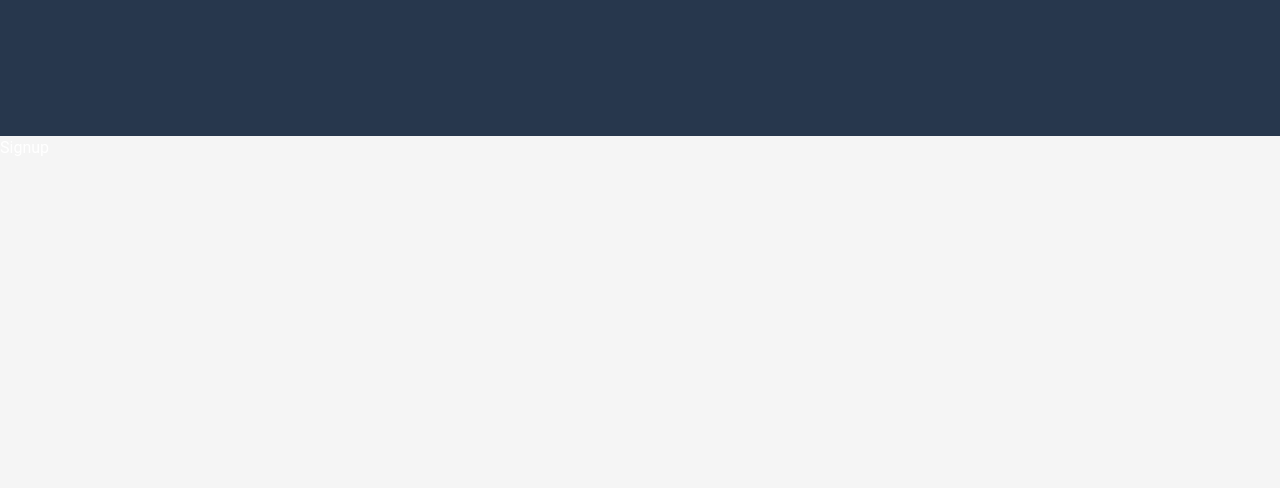
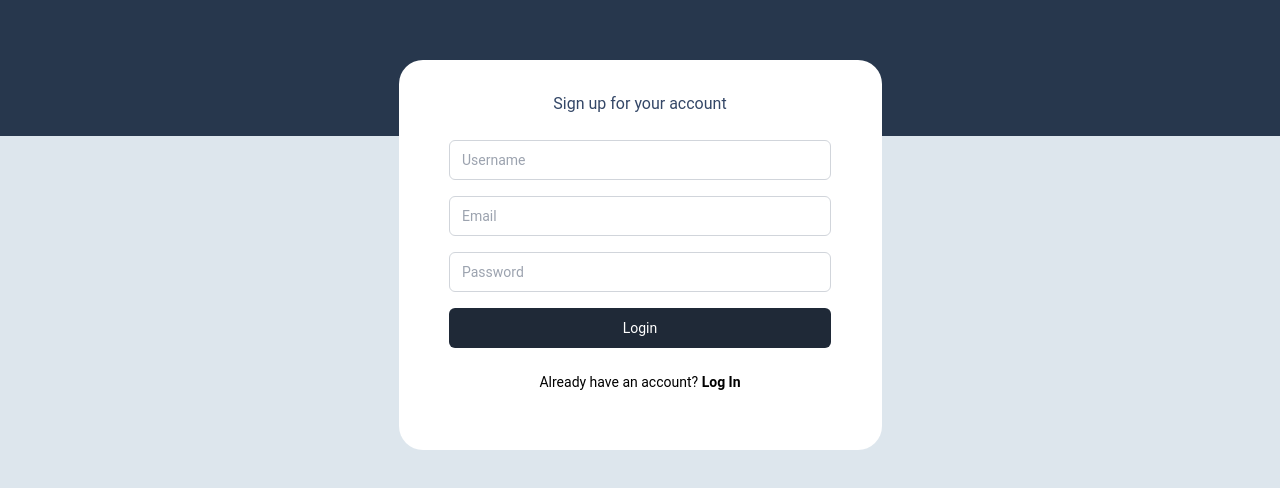
Before and after one commit to martinyis/RepoAppIdea, a React (Create React App) app: page /signup in a window 1280 px wide. Shown: the part 162-650 px from the top of the page. Built offline with nearby package versions, Linux system fonts and the light colour scheme.

Commit message:
Add Login and Signup pages

```diff
--- a/src/components/Footer.jsx
+++ b/src/components/Footer.jsx
@@ -20,7 +20,7 @@ const Footer = () => {
     };
   }, []);
   return (
-    <div className="mt-auto m-auto flex flex-col items-center justify-center mr-0 ml-0">
+    <div className="mt-auto m-auto flex flex-col items-center justify-center mr-0 ml-0 mb-[64px]">
       <div className="pb-4">
         <img src={logoSrc} alt="" />
       </div>
--- a/src/components/NavBar.jsx
+++ b/src/components/NavBar.jsx
@@ -37,23 +37,24 @@ const NavBar = () => {
         </div>
       </Link>
       <ul className="flex gap-x-[52px] text-white text-xl hidden md:flex">
-        <li>
+        <li className="hover:text-[#596c81]">
           <Link to="/">About</Link>
         </li>
-        <li>
+        <li className="hover:text-[#596c81]">
           <Link to="/projects">Projects</Link>
         </li>
-        <li>
+        <li className="hover:text-[#596c81]">
           <Link to="/user-board">Developers</Link>
         </li>
       </ul>
+
       <LogSigUp isAuth={isAuth} />
       <ul
-        className={`absolute top-0 left-1/2 transform -translate-x-1/2 transition-all duration-300 text-white flex flex-col gap-y-[75px] bg-slate-400 w-[100%] items-center h-screen ${
+        className={`absolute top-0 left-1/2 transform -translate-x-1/2 transition-all duration-300 text-white flex flex-col text-[25px] gap-y-[75px] bg-[#526D82] w-[100%] items-center h-screen ${
           nav ? "translate-y-0" : "-translate-y-full"
         }`}
       >
-        <li className="pt-[24px]">
+        <li className="pt-[100px]">
           <Link to="/">About</Link>
         </li>
         <li>
--- a/src/components/project-gallery/ProjectGallery.jsx
+++ b/src/components/project-gallery/ProjectGallery.jsx
@@ -12,7 +12,7 @@ const ProjectGallery = () => {
       <div className="flex justify-end">
         {isAuth ? (
           <Link to="/create-project">
-            <button className="font-thin text-2xl leading-7 text-white border border-solid border-blue-200 rounded-[35px] w-64 h-16 mb-[29px]">
+            <button className="font-thin text-2xl leading-7 text-white border border-solid border-blue-200 rounded-[35px] w-64 h-16 mb-[29px] hover:bg-blue-200 hover:text-blue-500 hover:border-blue-500 transition-colors duration-300">
               Add Project
             </button>
           </Link>
@@ -20,7 +20,7 @@ const ProjectGallery = () => {
           ""
         )}
       </div>
-      <div className="grid md:grid-cols-2 grid-cols-1 gap-4 gap-y-[56px]">
+      <div className="grid md:grid-cols-2 grid-cols-1 gap-8 gap-y-[56px]">
         <ProjectCard />
         <ProjectCard />
         <ProjectCard />
--- a/src/components/ui/LogSigUp.jsx
+++ b/src/components/ui/LogSigUp.jsx
@@ -6,18 +6,20 @@ const LogSigUp = (props) => {
     <div>
       {isAuth ? (
         <div className="sm:gap-x-12   sm:text-lg max-w-[236px] text-sm flex text-white justify-between items-center gap-x-4">
-          <button>Logout</button>
+          <button className="hover:text-[#596c81]">Logout</button>
           <Link to="/signup">
-            <button className="sm:w-[126px] sm:h-[38px] w-[70px] h-[28px] bg-[#526D82] rounded-[38px]">
+            <button className="sm:w-[126px] sm:h-[38px] w-[70px] h-[28px] bg-[#526D82] rounded-[38px]  hover:scale-105 transition-all duration-300 ease-in-out">
               martinyis
             </button>
           </Link>
         </div>
       ) : (
         <div className="sm:gap-x-12   sm:text-lg max-w-[236px] text-sm flex text-white justify-between items-center gap-x-4 ">
-          <Link to="/login">Login</Link>
+          <Link to="/login" className="hover:text-[#596c81]">
+            Login
+          </Link>
           <Link to="/signup">
-            <button className="sm:w-[126px] sm:h-[38px] w-[70px] h-[28px] bg-[#526D82] rounded-[38px]">
+            <button className="sm:w-[126px] sm:h-[38px] w-[70px] h-[28px] bg-[#526D82] rounded-[38px]  hover:scale-105 transition-all duration-300 ease-in-out">
               Sign up
             </button>
           </Link>
--- a/src/index.css
+++ b/src/index.css
@@ -1,7 +1,7 @@
 @tailwind base;
 @tailwind components;
 @tailwind utilities;
-
+@import url(https://fonts.googleapis.com/css?family=Open+Sans:300,regular,500,600,700,800,300italic,italic,500italic,600italic,700italic,800italic);
 body {
   background-color: #27374d;
   font-family: "Roboto";
--- a/src/pages/About/components/Buttons.jsx
+++ b/src/pages/About/components/Buttons.jsx
@@ -11,7 +11,7 @@ const Buttons = () => {
   return (
     <div className="flex flex-col gap-y-4 gap-x-4 xs:flex-row items-center justify-center">
       <button
-        className="w-[172px] h-[45px] sm:w-[258px] sm:h-[67px] font-normal text-[#27374D] text-sm sm:text-xl bg-[#DDE6ED] rounded-[35px]"
+        className="w-[172px] h-[45px] sm:w-[258px] sm:h-[67px] font-normal text-[#27374D] text-sm sm:text-xl bg-[#DDE6ED] rounded-[35px] hover:bg-[#526D82] hover:text-white transition-all duration-300 ease-in-out"
         onClick={handleFirstButtonClick}
       >
         Get Started
@@ -20,7 +20,7 @@ const Buttons = () => {
         href="https://github.com/martinyis/RepoAppIdea"
         target="_blank"
         rel="noopener noreferrer"
-        className="w-[172px] h-[45px] sm:w-[258px] sm:h-[67px] font-normal text-[#DDE6ED] text-sm sm:text-xl rounded-[35px] border-2 border-[#DDE6ED]"
+        className="w-[172px] h-[45px] sm:w-[258px] sm:h-[67px] font-normal text-[#DDE6ED] text-sm sm:text-xl rounded-[35px] border-2 border-[#DDE6ED] hover:bg-[#526D82] hover:border-[#526D82] hover:text-white transition-all duration-300 ease-in-out"
       >
         <button className="w-full h-full">Github Repo</button>
       </a>
--- /dev/null
+++ b/src/pages/Login/Login.css
@@ -0,0 +1,4 @@
+.boldFont {
+  font-weight: bold;
+  color: #000000;
+}
--- a/src/pages/Login/Login.jsx
+++ b/src/pages/Login/Login.jsx
@@ -1,9 +1,10 @@
 import React, { useEffect } from "react";
 import NavBar from "../../components/NavBar";
-
+import { Link } from "react-router-dom";
+import "./Login.css";
 const Login = () => {
   useEffect(() => {
-    document.body.style.backgroundColor = "#F5F5F5";
+    document.body.style.backgroundColor = "#DDE6ED";
     // Clean up the effect
     return () => {
       document.body.style.backgroundColor = "";
@@ -13,7 +14,36 @@ const Login = () => {
   return (
     <div className="">
       <div className="h-[298px] bg-[#27374D] w-screen "></div>
-      <h1>Login</h1>
+      <div className="md:w-[483px] w-[65%] bg-white absolute top-0 left-0 right-0 mx-auto md:mt-[222px] mt-[122px] rounded-[24px]">
+        <p className="text-[#344767] font-bold text-base mt-[32px] text-center mb-[24px]">
+          Log in
+        </p>
+        <form
+          className="flex flex-col gap-4 items-center justify-center mx-auto text-center max-w-[442px] px-[30px] mb-[24px]"
+          action=""
+        >
+          <input
+            className="border h-10 pl-[12px] border-solid border-gray-300 rounded-md w-full font-openSans font-normal font-400 text-sm leading-5 text-gray-400"
+            type="text"
+            placeholder="Email"
+          />
+          <input
+            className="border h-10 pl-[12px] border-solid border-gray-300 rounded-md w-full font-openSans font-normal font-400 text-sm leading-5 text-gray-400"
+            type="text"
+            placeholder="Password"
+          />
+
+          <button className="h-10 bg-gray-800 rounded-md font-semibold text-sm text-white w-[100%]">
+            Login
+          </button>
+        </form>
+        <p className="text-sm text-black font-open-sans text-center mb-[58px] font-bold">
+          Don't have an account?{" "}
+          <span className="font-bold boldFont">
+            <Link to="/signup">Create an account</Link>
+          </span>
+        </p>
+      </div>
     </div>
   );
 };
--- /dev/null
+++ b/src/pages/Signup/Signup.css
@@ -0,0 +1,4 @@
+.boldFont {
+  font-weight: bold;
+  color: #000000;
+}
--- a/src/pages/Signup/Signup.jsx
+++ b/src/pages/Signup/Signup.jsx
@@ -1,9 +1,10 @@
 import React, { useEffect } from "react";
 import NavBar from "../../components/NavBar";
-
-const Signup = () => {
+import { Link } from "react-router-dom";
+import "./Signup.css";
+const Login = () => {
   useEffect(() => {
-    document.body.style.backgroundColor = "#F5F5F5";
+    document.body.style.backgroundColor = "#DDE6ED";
     // Clean up the effect
     return () => {
       document.body.style.backgroundColor = "";
@@ -13,9 +14,42 @@ const Signup = () => {
   return (
     <div className="">
       <div className="h-[298px] bg-[#27374D] w-screen "></div>
-      <h1>Signup</h1>
+      <div className="md:w-[483px] w-[65%] bg-white absolute top-0 left-0 right-0 mx-auto md:mt-[222px] mt-[122px] rounded-[24px]">
+        <p className="text-[#344767] font-bold text-base mt-[32px] text-center mb-[24px]">
+          Sign up for your account
+        </p>
+        <form
+          className="flex flex-col gap-4 items-center justify-center mx-auto text-center max-w-[442px] px-[30px] mb-[24px]"
+          action=""
+        >
+          <input
+            className="border h-10 pl-[12px] border-solid border-gray-300 rounded-md w-full font-openSans font-normal font-400 text-sm leading-5 text-gray-400"
+            type="text"
+            placeholder="Username"
+          />
+          <input
+            className="border h-10 pl-[12px] border-solid border-gray-300 rounded-md w-full font-openSans font-normal font-400 text-sm leading-5 text-gray-400"
+            type="text"
+            placeholder="Email"
+          />
+          <input
+            className="border h-10 pl-[12px] border-solid border-gray-300 rounded-md w-full font-openSans font-normal font-400 text-sm leading-5 text-gray-400"
+            type="text"
+            placeholder="Password"
+          />
+          <button className="h-10 bg-gray-800 rounded-md font-semibold text-sm text-white w-[100%]">
+            Login
+          </button>
+        </form>
+        <p className="text-sm text-black font-open-sans text-center mb-[58px] font-bold">
+          Already have an account?{" "}
+          <span className="font-bold boldFont">
+            <Link to="/login">Log In</Link>
+          </span>
+        </p>
+      </div>
     </div>
   );
 };
 
-export default Signup;
+export default Login;
```
Also changed, not shown: src/components/project-gallery/ProjectCard.jsx (+18 -5 lines), src/assets/icons/fill-star.png (added).
